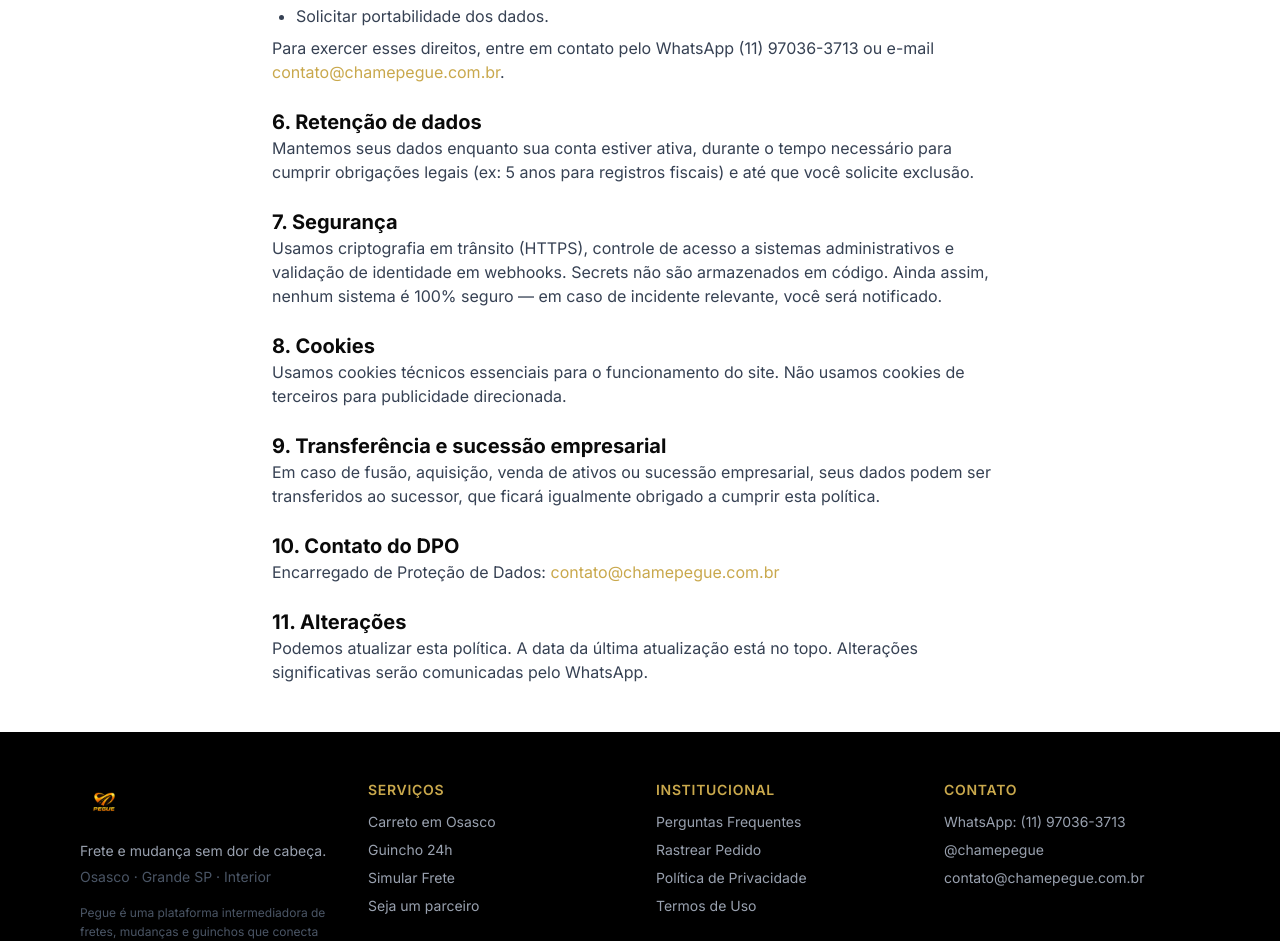
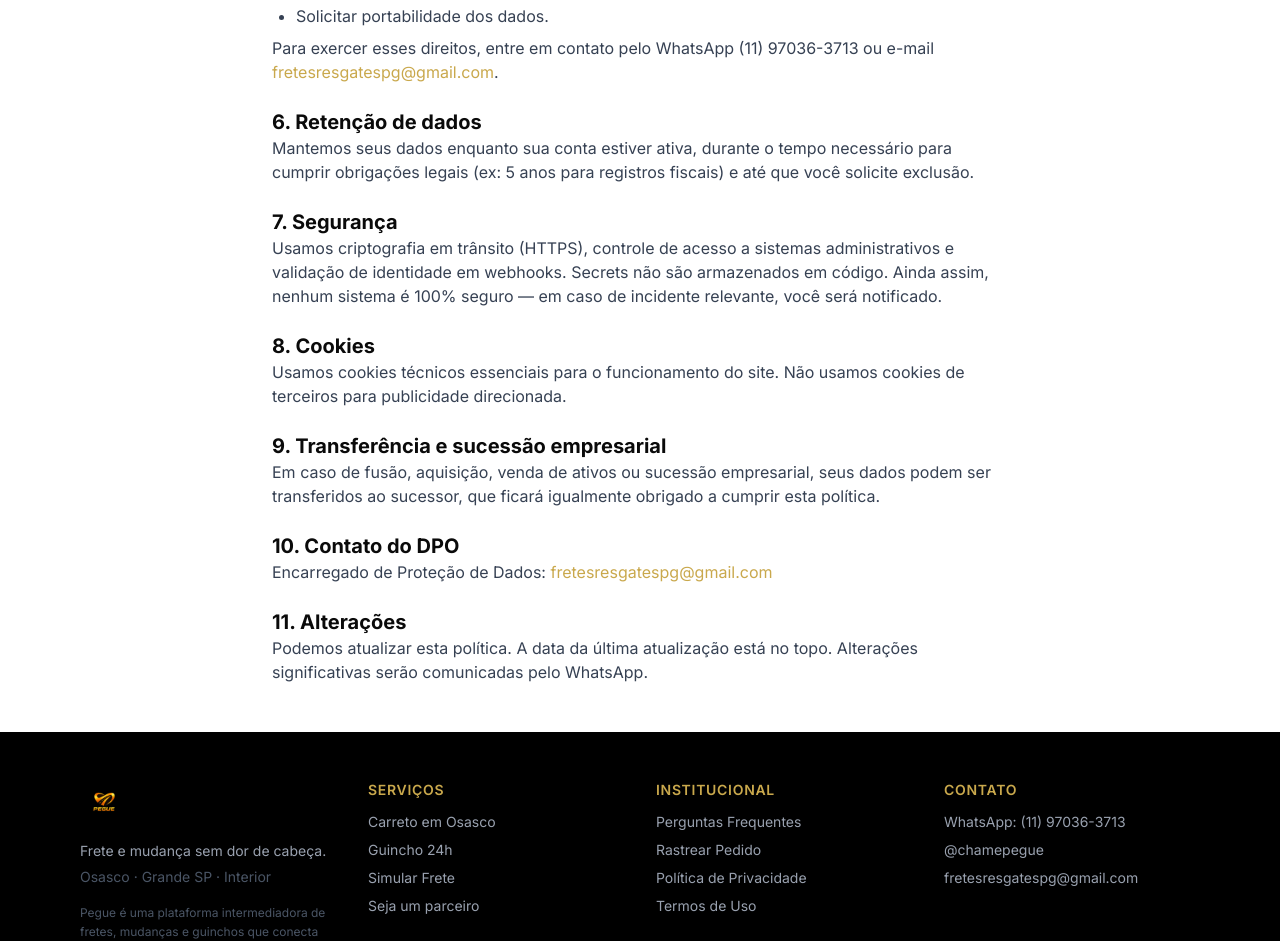
Before and after one commit to IsleddYagami/Pegue, a Next.js app: page /politica-privacidade in a window 1280 px wide. Shown: the part 1257-2198 px from the top of the page. Built offline with nearby package versions, Linux system fonts and the light colour scheme.

Commit message:
contato: email oficial fretesresgatespg@gmail.com

```diff
--- a/src/app/politica-privacidade/page.tsx
+++ b/src/app/politica-privacidade/page.tsx
@@ -75,7 +75,7 @@ export default function PoliticaPrivacidade() {
                 <li>Solicitar portabilidade dos dados.</li>
               </ul>
               <p className="mt-2">
-                Para exercer esses direitos, entre em contato pelo WhatsApp (11) 97036-3713 ou e-mail <a href="mailto:contato@chamepegue.com.br" className="text-[#C9A84C]">contato@chamepegue.com.br</a>.
+                Para exercer esses direitos, entre em contato pelo WhatsApp (11) 97036-3713 ou e-mail <a href="mailto:fretesresgatespg@gmail.com" className="text-[#C9A84C]">fretesresgatespg@gmail.com</a>.
               </p>
             </section>
 
@@ -118,7 +118,7 @@ export default function PoliticaPrivacidade() {
             <section>
               <h2 className="text-xl font-bold text-[#0A0A0A]">10. Contato do DPO</h2>
               <p>
-                Encarregado de Proteção de Dados: <a href="mailto:contato@chamepegue.com.br" className="text-[#C9A84C]">contato@chamepegue.com.br</a>
+                Encarregado de Proteção de Dados: <a href="mailto:fretesresgatespg@gmail.com" className="text-[#C9A84C]">fretesresgatespg@gmail.com</a>
               </p>
             </section>
 
--- a/src/app/termos-uso/page.tsx
+++ b/src/app/termos-uso/page.tsx
@@ -135,7 +135,7 @@ export default function TermosUso() {
               <h2 className="text-xl font-bold text-[#0A0A0A]">13. Contato</h2>
               <p>
                 WhatsApp: (11) 97036-3713<br />
-                E-mail: <a href="mailto:contato@chamepegue.com.br" className="text-[#C9A84C]">contato@chamepegue.com.br</a>
+                E-mail: <a href="mailto:fretesresgatespg@gmail.com" className="text-[#C9A84C]">fretesresgatespg@gmail.com</a>
               </p>
             </section>
           </div>
--- a/src/components/footer.tsx
+++ b/src/components/footer.tsx
@@ -93,10 +93,10 @@ export function Footer() {
                 {INSTAGRAM_HANDLE}
               </a>
               <a
-                href="mailto:contato@chamepegue.com.br"
+                href="mailto:fretesresgatespg@gmail.com"
                 className="transition-colors hover:text-[#C9A84C]"
               >
-                contato@chamepegue.com.br
+                fretesresgatespg@gmail.com
               </a>
             </div>
           </div>
```
